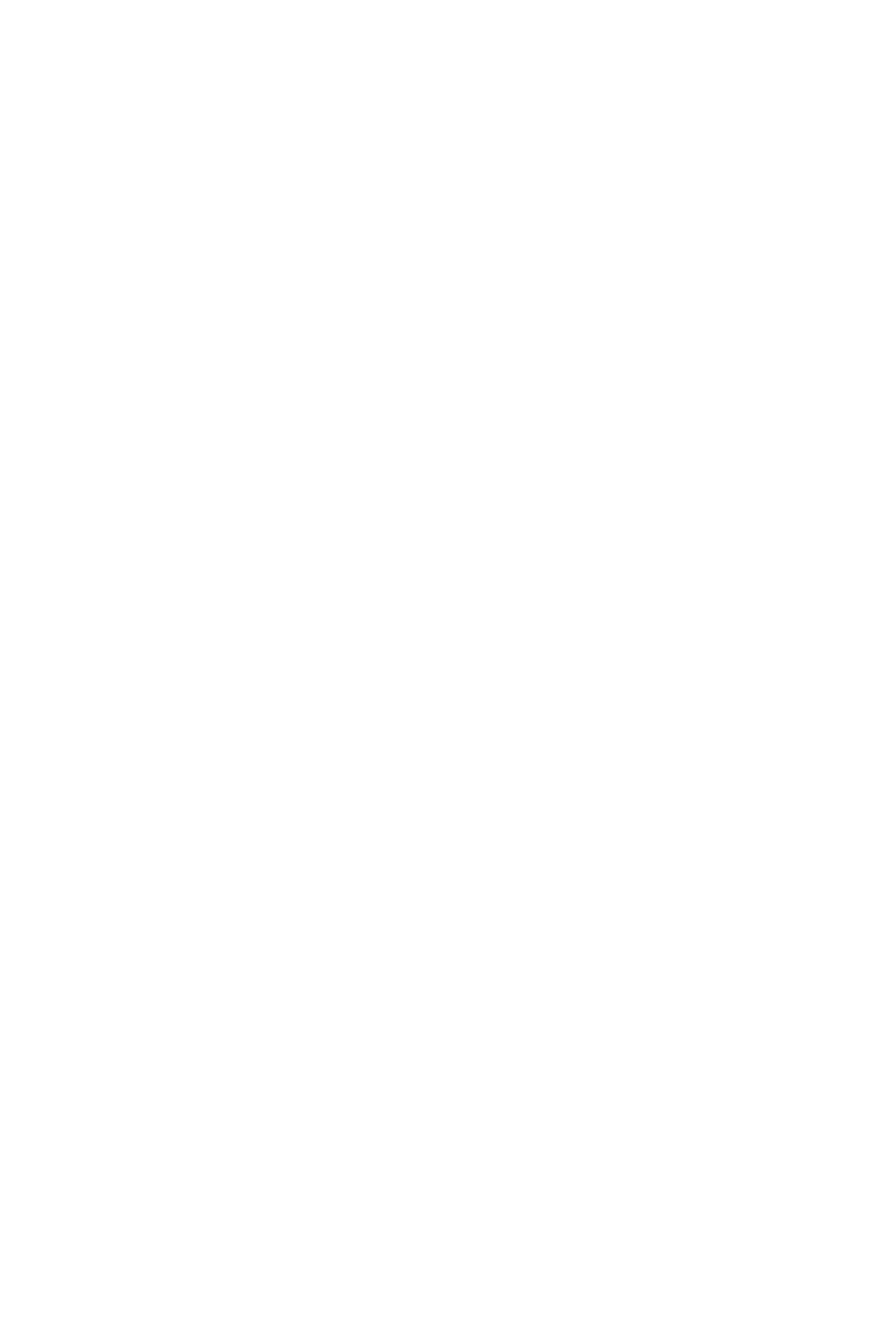
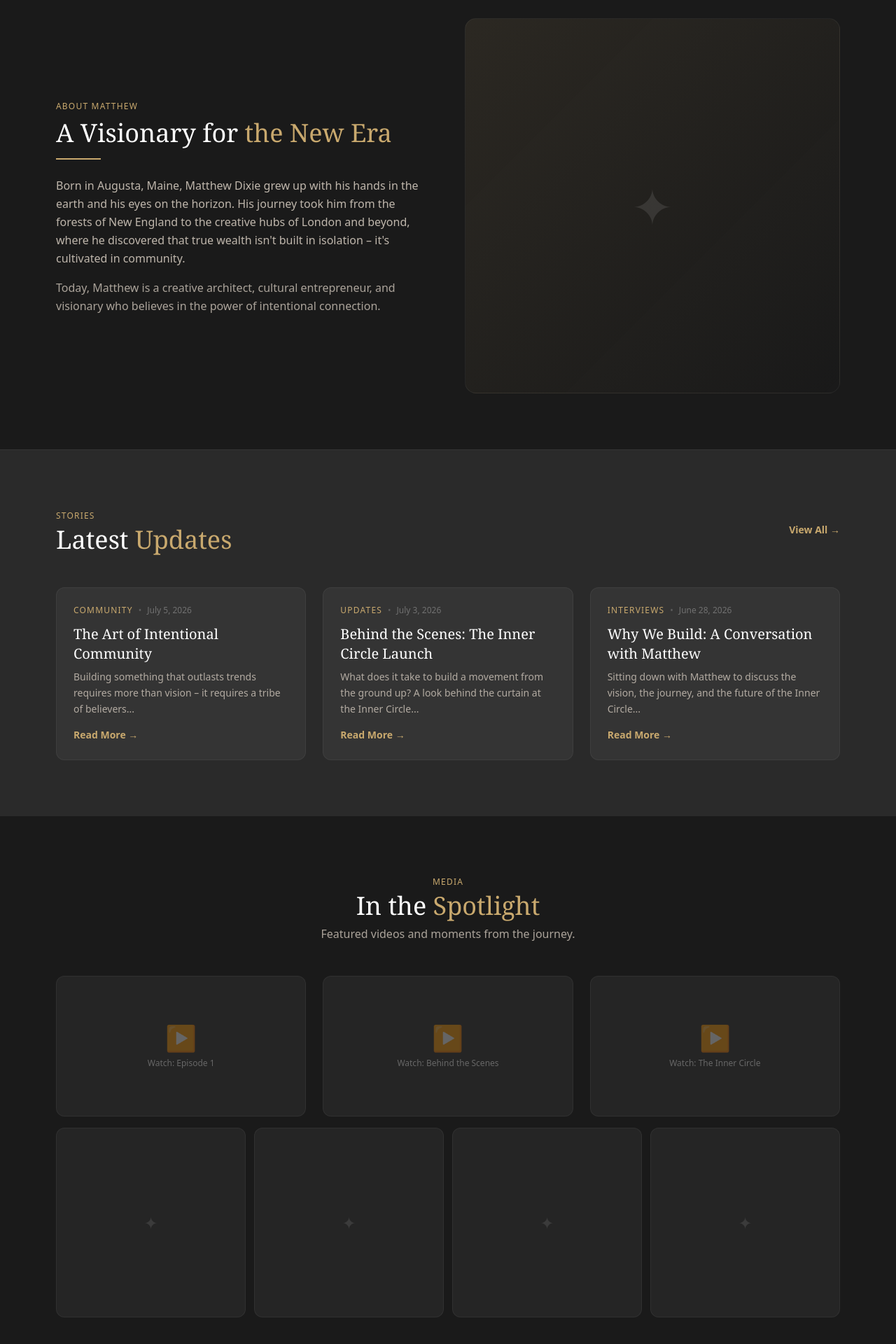
Before and after one commit to ihedioranmapromise-dev/matthew-dixie-management, a React app in the folder frontend/: page / in a window 1280 px wide. Shown: the part 854-2774 px from the top of the page at 70% size. Before the commit the page ends 800 px from the top, so only its background shows below. Built offline with nearby package versions, Linux system fonts and the light colour scheme; the HTML template or start-up script is replaced by a standard one.

Commit message:
Connect Navbar to app and enhance homepage with About, Blog, Media sections

```diff
--- a/frontend/src/App.jsx
+++ b/frontend/src/App.jsx
@@ -1,4 +1,5 @@
 import { BrowserRouter, Routes, Route } from 'react-router-dom';
+import Navbar from './components/Navbar';
 import Home from './pages/Home';
 import Tiers from './pages/Tiers';
 import Apply from './pages/Apply';
@@ -7,15 +8,17 @@ import Auth from './pages/Auth';
 function App() {
   return (
     <BrowserRouter>
+      <Navbar />
       <Routes>
         <Route path="/" element={<Home />} />
         <Route path="/tiers" element={<Tiers />} />
         <Route path="/apply" element={<Apply />} />
         <Route path="/login" element={<Auth />} />
         <Route path="/register" element={<Auth />} />
-        <Route path="/investments" element={<div className="min-h-screen bg-charcoal text-white flex items-center justify-center text-2xl">Investments (coming soon)</div>} />
-        <Route path="/dashboard" element={<div className="min-h-screen bg-charcoal text-white flex items-center justify-center text-2xl">Dashboard (coming soon)</div>} />
-        <Route path="/admin" element={<div className="min-h-screen bg-charcoal text-white flex items-center justify-center text-2xl">Admin Panel (coming soon)</div>} />
+        <Route path="/investments" element={<div className="min-h-screen bg-charcoal text-white flex items-center justify-center text-2xl pt-20">Investments (coming soon)</div>} />
+        <Route path="/dashboard" element={<div className="min-h-screen bg-charcoal text-white flex items-center justify-center text-2xl pt-20">Dashboard (coming soon)</div>} />
+        <Route path="/admin" element={<div className="min-h-screen bg-charcoal text-white flex items-center justify-center text-2xl pt-20">Admin Panel (coming soon)</div>} />
+        <Route path="/blog" element={<div className="min-h-screen bg-charcoal text-white flex items-center justify-center text-2xl pt-20">Blog (coming soon)</div>} />
       </Routes>
     </BrowserRouter>
   );
--- a/frontend/src/pages/Home.jsx
+++ b/frontend/src/pages/Home.jsx
@@ -1,27 +1,59 @@
 import { Link } from 'react-router-dom';
 
 const Home = () => {
+  const blogPosts = [
+    {
+      id: 1,
+      title: 'The Art of Intentional Community',
+      excerpt: 'Building something that outlasts trends requires more than vision – it requires a tribe of believers...',
+      date: 'July 5, 2026',
+      category: 'Community'
+    },
+    {
+      id: 2,
+      title: 'Behind the Scenes: The Inner Circle Launch',
+      excerpt: 'What does it take to build a movement from the ground up? A look behind the curtain at the Inner Circle...',
+      date: 'July 3, 2026',
+      category: 'Updates'
+    },
+    {
+      id: 3,
+      title: 'Why We Build: A Conversation with Matthew',
+      excerpt: 'Sitting down with Matthew to discuss the vision, the journey, and the future of the Inner Circle...',
+      date: 'June 28, 2026',
+      category: 'Interviews'
+    }
+  ];
+
   return (
-    <div className="min-h-screen bg-[#1A1A1A] text-[#D4C5B2]">
+    <div className="min-h-screen bg-charcoal text-warm-sand pt-20">
       {/* Hero Section */}
-      <div className="relative min-h-screen flex items-center px-6 md:px-20">
-        <div className="max-w-2xl">
-          <span className="inline-block px-4 py-1 border border-[#C9A96E] rounded-full text-xs uppercase tracking-widest text-[#C9A96E] mb-6">
+      <div className="relative min-h-[90vh] flex items-center px-6 md:px-20">
+        <div className="absolute inset-0 bg-gradient-to-b from-charcoal to-charcoal-light opacity-50" />
+        <div className="absolute top-20 right-10 w-64 h-64 bg-gold/5 rounded-full blur-3xl" />
+        <div className="absolute bottom-20 left-10 w-96 h-96 bg-gold/3 rounded-full blur-3xl" />
+
+        <div className="relative max-w-3xl">
+          <span className="inline-block px-4 py-1 border border-gold rounded-full text-xs uppercase tracking-widest text-gold mb-6">
             ✦ Exclusive Access
           </span>
           <h1 className="font-serif text-5xl md:text-7xl text-white leading-tight">
-            Join the <span className="text-[#C9A96E] italic">Inner Circle</span>
+            Join the <span className="text-gold italic">Inner Circle</span>
           </h1>
-          <p className="text-lg text-[#E8DDD0] opacity-80 mt-6 max-w-lg leading-relaxed">
-            An application‑based membership for those who seek depth, connection,
-            and the extraordinary. Invest in Matthew Dixie's journey and become part of a movement.
+          <p className="text-lg md:text-xl text-warm-sand-light opacity-80 mt-6 max-w-lg leading-relaxed">
+            Matthew Dixie is a creative architect, cultural entrepreneur, and visionary who believes
+            in the power of intentional community. His work spans music, art, and strategic philanthropy –
+            always with an eye toward building something that outlasts trends.
           </p>
           <div className="flex flex-wrap gap-4 mt-8">
-            <Link to="/apply" className="px-8 py-3 bg-[#C9A96E] text-[#1A1A1A] rounded-full font-semibold uppercase tracking-wider text-sm hover:bg-[#E0C99A] transition">
+            <Link to="/apply" className="px-8 py-3 bg-gold text-charcoal rounded-full font-semibold uppercase tracking-wider text-sm hover:bg-gold-light transition">
               Apply Now
             </Link>
-            <Link to="/tiers" className="px-8 py-3 border border-white/20 text-white rounded-full font-semibold uppercase tracking-wider text-sm hover:border-[#C9A96E] hover:text-[#C9A96E] transition">
+            <Link to="/tiers" className="px-8 py-3 border border-white/20 text-white rounded-full font-semibold uppercase tracking-wider text-sm hover:border-gold hover:text-gold transition">
               Explore Tiers
+            </Link>
+            <Link to="/investments" className="px-8 py-3 border border-gold/40 text-gold rounded-full font-semibold uppercase tracking-wider text-sm hover:bg-gold hover:text-charcoal transition">
+              Invest
             </Link>
           </div>
           <div className="flex gap-12 mt-12 pt-8 border-t border-white/10">
@@ -31,6 +63,119 @@ const Home = () => {
           </div>
         </div>
       </div>
+
+      {/* About / Mission Section */}
+      <div className="max-w-7xl mx-auto px-6 md:px-20 py-20">
+        <div className="grid md:grid-cols-2 gap-12 items-center">
+          <div>
+            <span className="text-xs uppercase tracking-widest text-gold">About Matthew</span>
+            <h2 className="font-serif text-3xl md:text-4xl text-white mt-2">
+              A Visionary for <span className="text-gold">the New Era</span>
+            </h2>
+            <div className="w-16 h-0.5 bg-gold mt-4" />
+            <p className="text-warm-sand-light opacity-80 mt-6 leading-relaxed">
+              Born in Augusta, Maine, Matthew Dixie grew up with his hands in the earth and his eyes
+              on the horizon. His journey took him from the forests of New England to the creative
+              hubs of London and beyond, where he discovered that true wealth isn't built in
+              isolation – it's cultivated in community.
+            </p>
+            <p className="text-warm-sand-light opacity-70 mt-4 leading-relaxed">
+              Today, Matthew is a creative architect, cultural entrepreneur, and visionary who
+              believes in the power of intentional connection.
+            </p>
+          </div>
+          <div className="relative aspect-square bg-gradient-to-br from-gold/10 to-transparent rounded-2xl border border-white/5 overflow-hidden flex items-center justify-center">
+            <div className="text-7xl text-white/10 font-serif">✦</div>
+          </div>
+        </div>
+      </div>
+
+      {/* Blog / Stories Section */}
+      <div className="bg-charcoal-light py-20 px-6 md:px-20 border-t border-white/5">
+        <div className="max-w-7xl mx-auto">
+          <div className="flex items-center justify-between mb-12">
+            <div>
+              <span className="text-xs uppercase tracking-widest text-gold">Stories</span>
+              <h2 className="font-serif text-3xl md:text-4xl text-white mt-1">
+                Latest <span className="text-gold">Updates</span>
+              </h2>
+            </div>
+            <Link to="/blog" className="text-gold hover:text-gold-light transition font-semibold text-sm">
+              View All →
+            </Link>
+          </div>
+
+          <div className="grid md:grid-cols-3 gap-6">
+            {blogPosts.map((post) => (
+              <div key={post.id} className="bg-white/5 rounded-xl p-6 border border-white/5 hover:border-gold/20 transition hover:-translate-y-1">
+                <div className="flex items-center gap-2 mb-3">
+                  <span className="text-xs text-gold uppercase tracking-widest">{post.category}</span>
+                  <span className="text-xs text-white/20">•</span>
+                  <span className="text-xs text-white/30">{post.date}</span>
+                </div>
+                <h3 className="font-serif text-xl text-white mb-2">{post.title}</h3>
+                <p className="text-warm-sand-light opacity-70 text-sm leading-relaxed">{post.excerpt}</p>
+                <Link to={`/blog/${post.id}`} className="inline-block mt-4 text-gold text-sm hover:text-gold-light transition font-semibold">
+                  Read More →
+                </Link>
+              </div>
+            ))}
+          </div>
+        </div>
+      </div>
+
+      {/* Media Section */}
+      <div className="py-20 px-6 md:px-20">
+        <div className="max-w-7xl mx-auto">
+          <div className="text-center mb-12">
+            <span className="text-xs uppercase tracking-widest text-gold">Media</span>
+            <h2 className="font-serif text-3xl md:text-4xl text-white mt-1">
+              In the <span className="text-gold">Spotlight</span>
+            </h2>
+            <p className="text-warm-sand-light opacity-70 mt-2">Featured videos and moments from the journey.</p>
+          </div>
+
+          <div className="grid md:grid-cols-3 gap-6">
+            <div className="relative aspect-video bg-white/5 rounded-xl border border-white/5 flex items-center justify-center group cursor-pointer hover:border-gold/30 transition">
+              <div className="text-center">
+                <div className="text-4xl text-gold/30 group-hover:text-gold/60 transition">▶</div>
+                <span className="text-xs text-white/30 block mt-2">Watch: Episode 1</span>
+              </div>
+            </div>
+            <div className="relative aspect-video bg-white/5 rounded-xl border border-white/5 flex items-center justify-center group cursor-pointer hover:border-gold/30 transition">
+              <div className="text-center">
+                <div className="text-4xl text-gold/30 group-hover:text-gold/60 transition">▶</div>
+                <span className="text-xs text-white/30 block mt-2">Watch: Behind the Scenes</span>
+              </div>
+            </div>
+            <div className="relative aspect-video bg-white/5 rounded-xl border border-white/5 flex items-center justify-center group cursor-pointer hover:border-gold/30 transition">
+              <div className="text-center">
+                <div className="text-4xl text-gold/30 group-hover:text-gold/60 transition">▶</div>
+                <span className="text-xs text-white/30 block mt-2">Watch: The Inner Circle</span>
+              </div>
+            </div>
+          </div>
+
+          <div className="grid grid-cols-4 gap-3 mt-4">
+            {[1, 2, 3, 4].map((i) => (
+              <div key={i} className="aspect-square bg-white/5 rounded-xl border border-white/5 flex items-center justify-center">
+                <span className="text-white/10 text-2xl">✦</span>
+              </div>
+            ))}
+          </div>
+        </div>
+      </div>
+
+      {/* Call to Action */}
+      <div className="border-t border-white/5 py-16 px-6 md:px-20 text-center">
+        <div className="max-w-2xl mx-auto">
+          <h3 className="font-serif text-2xl text-white mb-4">Ready to Join?</h3>
+          <p className="text-warm-sand-light opacity-70 mb-6">Become part of a movement that's building something extraordinary.</p>
+          <Link to="/apply" className="px-8 py-3 bg-gold text-charcoal rounded-full font-semibold uppercase tracking-wider text-sm hover:bg-gold-light transition inline-block">
+            Apply Now
+          </Link>
+        </div>
+      </div>
     </div>
   );
 };
```
